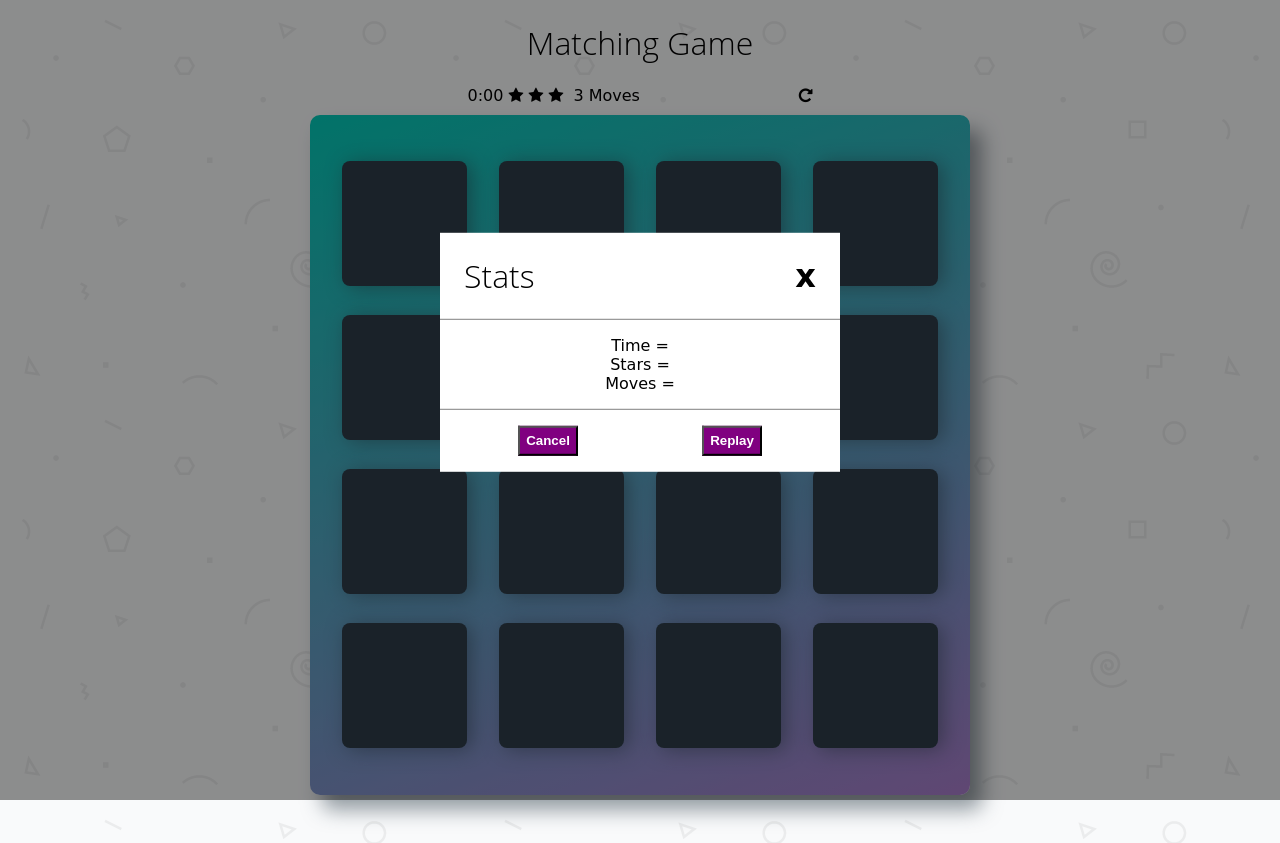
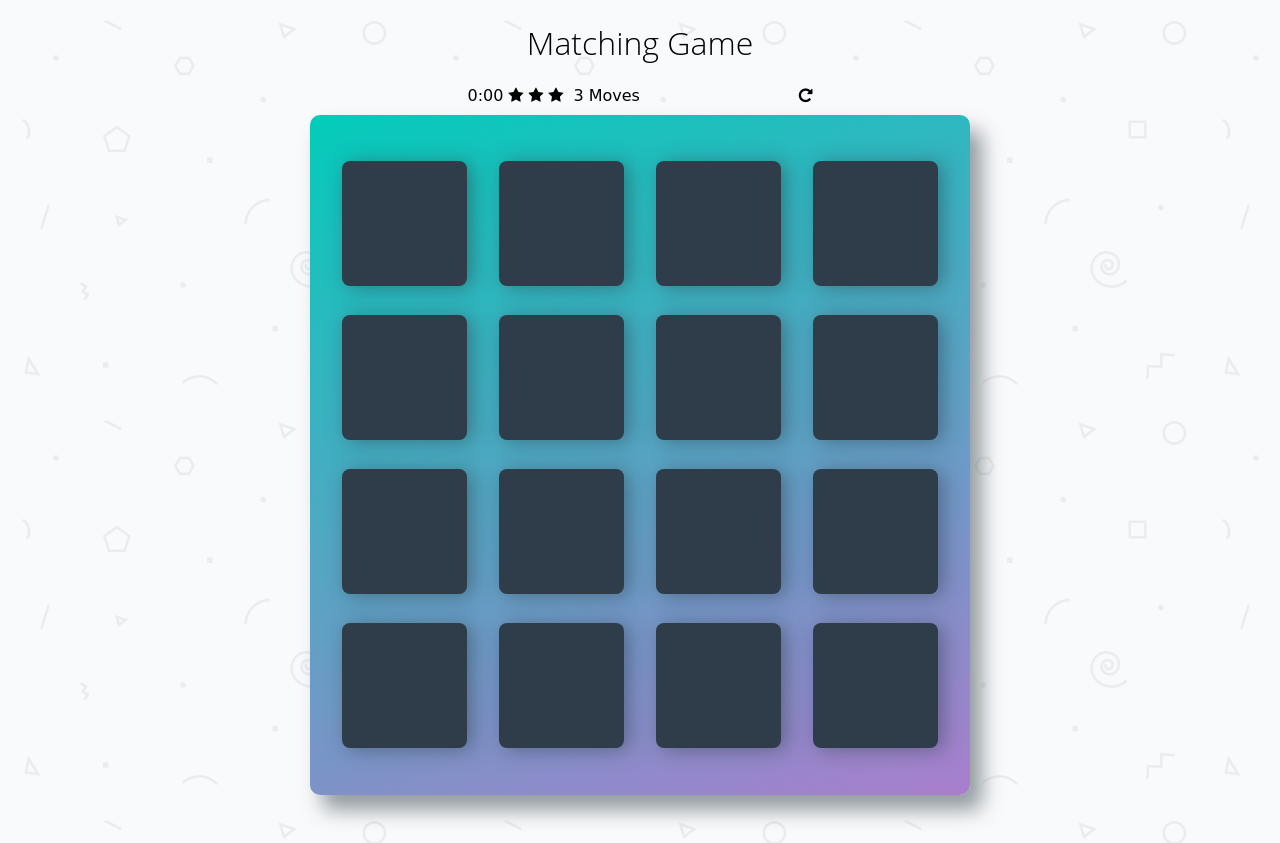
Before and after one commit to dboston528/Memory_Game, a PHP site: page / in a window 1280 px wide. Run offline with PHP 8.4, Linux system fonts and the light colour scheme; some libraries are stand-ins or nearby versions; some web fonts are replaced.

Commit message:
Added CSS to hide modal

```diff
--- a/css/app.css
+++ b/css/app.css
@@ -161,3 +161,7 @@
   background-color: purple;
   font-weight: bold;
 }
+
+.hide {
+  display:none;
+}
--- a/index.html
+++ b/index.html
@@ -9,7 +9,7 @@
     <link rel="stylesheet prefetch" href="https://fonts.googleapis.com/css?family=Coda">
     <link rel="stylesheet" href="css/app.css">
 </head>
-<div class="modal__background">
+<div class="modal__background hide">
   <div class="modal__body">
       <div class="modal__heading">
         <h1 class="modal__title">Stats</h1>
```
